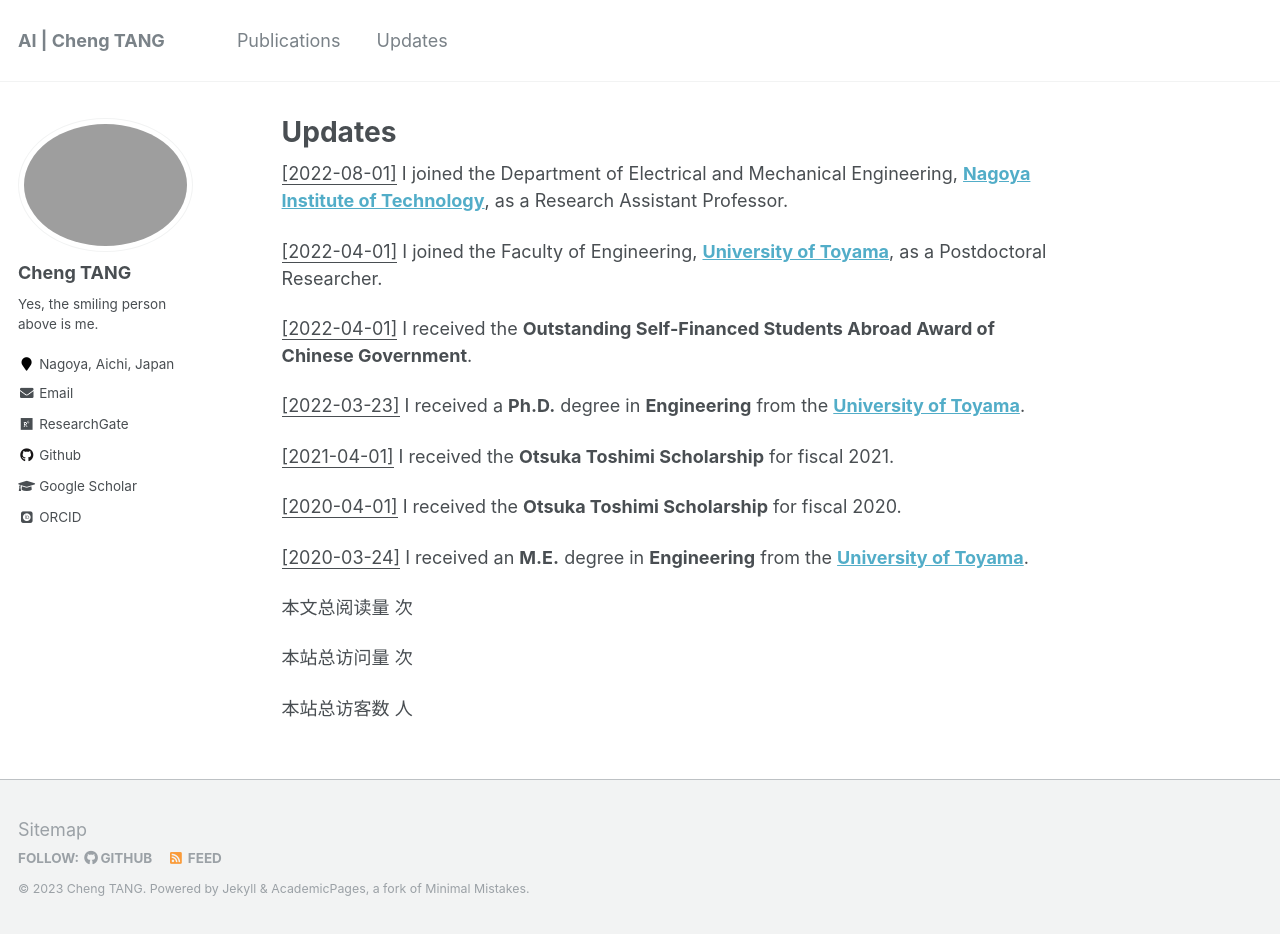
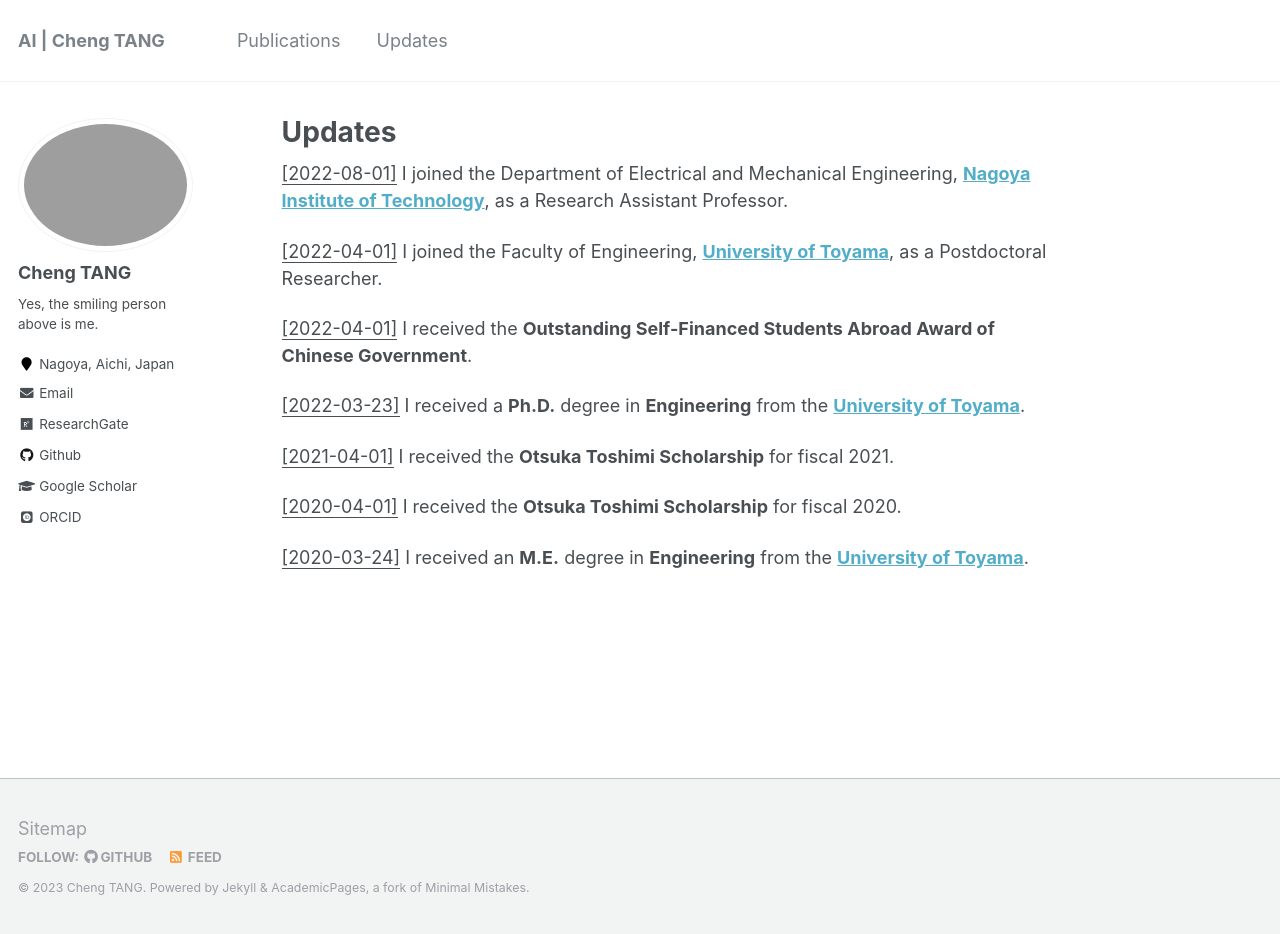
Before and after one commit to ChengTANG-AI/chengtang-ai.github.io, a Jekyll site: the page built from _pages/updates.md, in a window 1280 px wide and 934 px high. Built offline with Jekyll 4.4.1, drawn with Linux system fonts in a browser that asks for light colours; some web fonts are replaced; comment, search, counter and statistics services are not loaded.

Commit message:
Update updates.md

```diff
--- a/_pages/updates.md
+++ b/_pages/updates.md
@@ -25,9 +25,6 @@
 
 
 <script async src="https://busuanzi.icodeq.com/busuanzi.pure.mini.js"></script>
-
-本文总阅读量 <span id="busuanzi_value_page_pv"></span> 次
-
-本站总访问量 <span id="busuanzi_value_site_pv"></span> 次
-
-本站总访客数 <span id="busuanzi_value_site_uv"></span> 人
+<span id="busuanzi_value_page_pv"></span>
+<span id="busuanzi_value_site_pv"></span>
+<span id="busuanzi_value_site_uv"></span>
```
